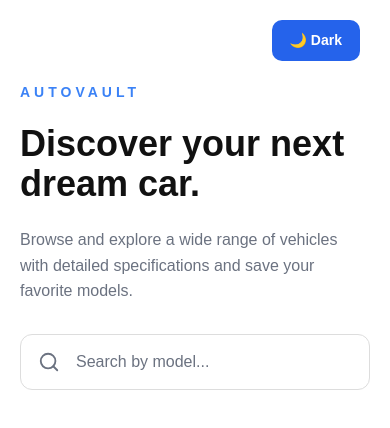
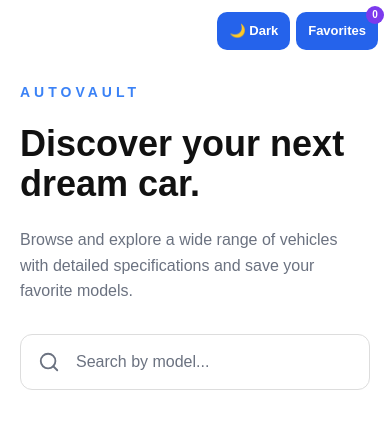
Before and after one commit to andriy-stetsula/AutoVault, a Next.js app: page / in a window 390 px wide. Shown: the top 428 px of the page. Built offline with nearby package versions, Linux system fonts and the light colour scheme; no server answers.

Commit message:
add favorites functionality

```diff
--- /dev/null
+++ b/app/favorites/page.scss
@@ -0,0 +1,243 @@
+.favorites-page {
+  min-height: 100vh;
+  padding: 70px 24px;
+
+  --bg: #ffffff;
+  --text: #111111;
+  --card: #f8fafc;
+  --border: #e2e8f0;
+  --muted: #64748b;
+
+  background: var(--bg);
+  color: var(--text);
+
+  transition:
+    background 0.3s ease,
+    color 0.3s ease;
+}
+
+.favorites-page.dark {
+  --bg: #0d1117;
+  --text: #ffffff;
+  --card: #161b22;
+  --border: #2d333b;
+  --muted: #9ca3af;
+}
+
+.favorites-header {
+  max-width: 1280px;
+  margin: 0 auto 50px;
+}
+
+.back-link {
+  display: inline-block;
+  margin-bottom: 35px;
+
+  color: #3b82f6;
+  text-decoration: none;
+  font-size: 15px;
+  font-weight: 600;
+
+  transition: transform 0.2s ease;
+
+  &:hover {
+    transform: translateX(-4px);
+  }
+}
+
+.favorites-header h1 {
+  margin: 0;
+  font-size: 52px;
+  line-height: 1.1;
+}
+
+.favorites-header p {
+  margin-top: 12px;
+  color: var(--muted);
+  font-size: 17px;
+}
+
+.favorites-grid {
+  max-width: 1280px;
+  margin: 0 auto;
+
+  display: grid;
+  grid-template-columns: repeat(
+    auto-fill,
+    minmax(300px, 1fr)
+  );
+
+  gap: 24px;
+}
+
+.favorite-card {
+  overflow: hidden;
+
+  background: var(--card);
+  border: 1px solid var(--border);
+  border-radius: 18px;
+
+  transition:
+    transform 0.3s ease,
+    border-color 0.3s ease;
+
+  &:hover {
+    transform: translateY(-6px);
+    border-color: #3b82f6;
+  }
+}
+
+.favorite-image {
+  height: 220px;
+  padding: 20px;
+
+  display: flex;
+  align-items: center;
+  justify-content: center;
+
+  overflow: hidden;
+
+  img {
+    width: 100%;
+    height: 100%;
+    object-fit: contain;
+
+    transition: transform 0.3s ease;
+  }
+}
+
+.favorite-card:hover img {
+  transform: scale(1.05);
+}
+
+.favorite-content {
+  padding: 22px;
+
+  > span {
+    color: #3b82f6;
+    font-size: 13px;
+    font-weight: 600;
+    text-transform: uppercase;
+    letter-spacing: 1px;
+  }
+
+  h2 {
+    margin: 8px 0 12px;
+
+    font-size: 22px;
+    line-height: 1.3;
+  }
+}
+
+.price {
+  margin-bottom: 20px;
+
+  color: var(--muted);
+  font-size: 17px;
+  font-weight: 600;
+}
+
+.actions {
+  display: flex;
+  gap: 10px;
+
+  a,
+  button {
+    flex: 1;
+
+    height: 44px;
+
+    display: flex;
+    align-items: center;
+    justify-content: center;
+
+    border-radius: 10px;
+
+    font-size: 14px;
+    font-weight: 600;
+
+    cursor: pointer;
+    text-decoration: none;
+  }
+
+  a {
+    background: #2563eb;
+    color: white;
+
+    &:hover {
+      background: #1d4ed8;
+    }
+  }
+
+  button {
+    border: 1px solid var(--border);
+    background: transparent;
+    color: var(--text);
+
+    &:hover {
+      background: var(--border);
+    }
+  }
+}
+
+.empty {
+  max-width: 600px;
+  margin: 120px auto;
+
+  text-align: center;
+
+  h2 {
+    font-size: 30px;
+    margin-bottom: 12px;
+  }
+
+  p {
+    margin-bottom: 28px;
+    color: var(--muted);
+  }
+}
+
+.browse-button {
+  display: inline-flex;
+  align-items: center;
+  justify-content: center;
+
+  height: 46px;
+  padding: 0 22px;
+
+  border-radius: 10px;
+
+  background: #2563eb;
+  color: white;
+
+  text-decoration: none;
+  font-weight: 600;
+
+  &:hover {
+    background: #1d4ed8;
+  }
+}
+
+@media (max-width: 768px) {
+  .favorites-page {
+    padding: 50px 20px;
+  }
+
+  .favorites-header h1 {
+    font-size: 42px;
+  }
+
+  .favorites-grid {
+    grid-template-columns: 1fr;
+  }
+}
+
+@media (max-width: 480px) {
+  .favorites-header h1 {
+    font-size: 36px;
+  }
+
+  .actions {
+    flex-direction: column;
+  }
+}
--- /dev/null
+++ b/app/favorites/page.tsx
@@ -0,0 +1,100 @@
+"use client";
+
+import Link from "next/link";
+import { useEffect, useState } from "react";
+import { getCars } from "../services/api";
+import "./page.scss";
+
+type Car = {
+  id: number;
+  title: string;
+  brand: string;
+  thumbnail: string;
+  price: number;
+  category: string;
+};
+
+export default function Favorites() {
+  const [cars, setCars] = useState<Car[]>([]);
+  const [favorites, setFavorites] = useState<number[]>(() => {
+    if (typeof window === "undefined") return [];
+    const savedFavorites = localStorage.getItem("favorites");
+    return savedFavorites ? JSON.parse(savedFavorites) : [];
+  });
+  const [darkMode, setDarkMode] = useState(() => {
+    if (typeof window === "undefined") return false;
+    return localStorage.getItem("theme") === "dark";
+  });
+
+  useEffect(() => {
+    async function loadCars() {
+      const data = await getCars();
+      setCars(data);
+    }
+
+    loadCars();
+  }, []);
+
+  const favoriteCars = cars.filter((car) => favorites.includes(car.id));
+
+  function removeFavorite(id: number) {
+    const updatedFavorites = favorites.filter((item) => item !== id);
+
+    setFavorites(updatedFavorites);
+    localStorage.setItem("favorites", JSON.stringify(updatedFavorites));
+  }
+
+  return (
+    <main className={`favorites-page ${darkMode ? "dark" : ""}`}>
+      <header className="favorites-header">
+        <Link href="/" className="back-link">
+          ← Back to catalog
+        </Link>
+
+        <h1>Favorites</h1>
+
+        <p>
+          {favoriteCars.length} {favoriteCars.length === 1 ? "car" : "cars"}{" "}
+          saved
+        </p>
+      </header>
+
+      {favoriteCars.length === 0 ? (
+        <div className="empty">
+          <h2>No favorite cars yet</h2>
+          <p>Add cars to your favorites and they will appear here.</p>
+
+          <Link href="/" className="browse-button">
+            Browse cars
+          </Link>
+        </div>
+      ) : (
+        <section className="favorites-grid">
+          {favoriteCars.map((car) => (
+            <article className="favorite-card" key={car.id}>
+              <div className="favorite-image">
+                <img src={car.thumbnail} alt={car.title} />
+              </div>
+
+              <div className="favorite-content">
+                <span>{car.category}</span>
+
+                <h2>
+                  {car.brand} {car.title}
+                </h2>
+
+                <p className="price">${car.price}</p>
+
+                <div className="actions">
+                  <Link href={`/cars/${car.id}`}>View Details</Link>
+
+                  <button onClick={() => removeFavorite(car.id)}>Remove</button>
+                </div>
+              </div>
+            </article>
+          ))}
+        </section>
+      )}
+    </main>
+  );
+}
--- a/app/page.scss
+++ b/app/page.scss
@@ -101,16 +101,26 @@
   }
 }
 
-.page .theme-button {
+.header-actions {
   position: fixed;
   top: 20px;
   right: 30px;
   z-index: 1000;
 
-  width: auto;
-  height: auto;
+  display: flex;
+  align-items: center;
+  gap: 10px;
+}
 
-  padding: 10px 18px;
+.theme-button,
+.favorites-button {
+  display: inline-flex;
+  align-items: center;
+  justify-content: center;
+
+  height: 42px;
+  padding: 0 16px;
+
   border: none;
   border-radius: 10px;
 
@@ -121,12 +131,43 @@
   font-weight: 600;
 
   cursor: pointer;
-  transition: 0.2s;
+  text-decoration: none;
+
+  transition:
+    background 0.2s ease,
+    transform 0.2s ease;
 }
 
-.page .theme-button:hover {
+.theme-button:hover,
+.favorites-button:hover {
+  background: #1d4ed8;
   transform: translateY(-2px);
-  background: #1d4ed8;
+}
+
+.favorites-button {
+  position: relative;
+}
+
+.favorites-count {
+  position: absolute;
+  top: -7px;
+  right: -7px;
+
+  width: 20px;
+  height: 20px;
+
+  display: flex;
+  align-items: center;
+  justify-content: center;
+
+  border-radius: 50%;
+
+  background: #7c3aed;
+  color: white;
+
+  font-size: 11px;
+  font-weight: 700;
+  line-height: 1;
 }
 
 .catalog {
@@ -145,6 +186,8 @@
 }
 
 .card {
+  position: relative;
+
   background: var(--card);
   color: var(--text);
 
@@ -161,6 +204,49 @@
   &:hover {
     transform: translateY(-6px);
     border-color: #3b82f6;
+  }
+
+  > button {
+    position: absolute;
+    top: 14px;
+    right: 14px;
+    z-index: 2;
+
+    width: 40px;
+    height: 40px;
+
+    display: flex;
+    align-items: center;
+    justify-content: center;
+
+    border: 1px solid rgba(0, 0, 0, 0.08);
+    border-radius: 50%;
+
+    background: rgba(255, 255, 255, 0.85);
+    backdrop-filter: blur(8px);
+
+    color: #222;
+    font-size: 23px;
+    line-height: 1;
+
+    cursor: pointer;
+
+    box-shadow: 0 4px 12px rgba(0, 0, 0, 0.08);
+
+    transition:
+      transform 0.2s ease,
+      background 0.2s ease,
+      box-shadow 0.2s ease;
+
+    &:hover {
+      transform: scale(1.08);
+      background: rgba(255, 255, 255, 0.98);
+      box-shadow: 0 6px 16px rgba(0, 0, 0, 0.12);
+    }
+
+    &:active {
+      transform: scale(0.95);
+    }
   }
 }
 
@@ -247,8 +333,8 @@
     font-size: 16px;
   }
 
-  .theme-button {
-    top: 20px;
+  .header-actions {
+    top: 15px;
     right: 20px;
   }
 
@@ -266,9 +352,25 @@
     font-size: 36px;
   }
 
-  .theme-button {
-    padding: 8px 12px;
+  .header-actions {
+    top: 12px;
+    right: 12px;
+    gap: 6px;
+  }
+
+  .theme-button,
+  .favorites-button {
+    height: 38px;
+    padding: 0 12px;
     font-size: 13px;
+  }
+
+  .favorites-count {
+    width: 18px;
+    height: 18px;
+    top: -6px;
+    right: -6px;
+    font-size: 10px;
   }
 
   .search {
--- a/app/page.tsx
+++ b/app/page.tsx
@@ -17,15 +17,22 @@ type Car = {
 export default function HomePage() {
   const [carsList, setCarsList] = useState<Car[]>([]);
   const [search, setSearch] = useState("");
-  const [darkMode, setDarkMode] = useState(false);
+  const [favorites, setFavorites] = useState<number[]>(() => {
+    if (typeof window === "undefined") return [];
+    const savedFavorites = localStorage.getItem("favorites");
+    return savedFavorites ? JSON.parse(savedFavorites) : [];
+  });
+  const [favoritesLoaded, setFavoritesLoaded] = useState(false);
+  const [darkMode, setDarkMode] = useState<boolean>(() => {
+    if (typeof window === "undefined") return false;
+    return localStorage.getItem("theme") === "dark";
+  });
 
-  useEffect(() => {
-    const savedTheme = localStorage.getItem("theme");
-
-    if (savedTheme === "dark") {
-      setDarkMode(true);
-    }
-  }, []);
+  function toggleFavorite(id: number) {
+    setFavorites((prev) =>
+      prev.includes(id) ? prev.filter((item) => item !== id) : [...prev, id],
+    );
+  }
 
   function toggleThem() {
     const newTheme = !darkMode;
@@ -38,6 +45,21 @@ export default function HomePage() {
   const filteredCars = carsList.filter((car) =>
     car.title.toLowerCase().includes(search.toLowerCase()),
   );
+
+  useEffect(() => {
+    const savedFavorites = localStorage.getItem("favorites");
+
+    if (savedFavorites) {
+      setFavorites(JSON.parse(savedFavorites));
+    }
+
+    setFavoritesLoaded(true);
+  }, []);
+
+  useEffect(() => {
+    if (!favoritesLoaded) return;
+    localStorage.setItem("favorites", JSON.stringify(favorites));
+  }, [favorites, favoritesLoaded]);
 
   useEffect(() => {
     async function loadCars() {
@@ -70,13 +92,22 @@ export default function HomePage() {
           />
         </div>
       </section>
-      <button className="theme-button" onClick={toggleThem}>
-        {darkMode ? "☀️ Light" : "🌙 Dark"}
-      </button>
+      <div className="header-actions">
+        <button className="theme-button" onClick={toggleThem}>
+          {darkMode ? "☀️ Light" : "🌙 Dark"}
+        </button>
+        <Link href="/favorites" className="favorites-button">
+          Favorites
+          <span className="favorites-count">{favorites.length}</span>
+        </Link>
+      </div>
       <section className="catalog">
         <div className="grid">
           {filteredCars.map((car) => (
             <div className="card" key={car.id}>
+              <button onClick={() => toggleFavorite(car.id)}>
+                {favorites.includes(car.id) ? "♥" : "♡"}
+              </button>
               <div className="image">
                 <img src={car.thumbnail} alt={car.title} />
               </div>
```
